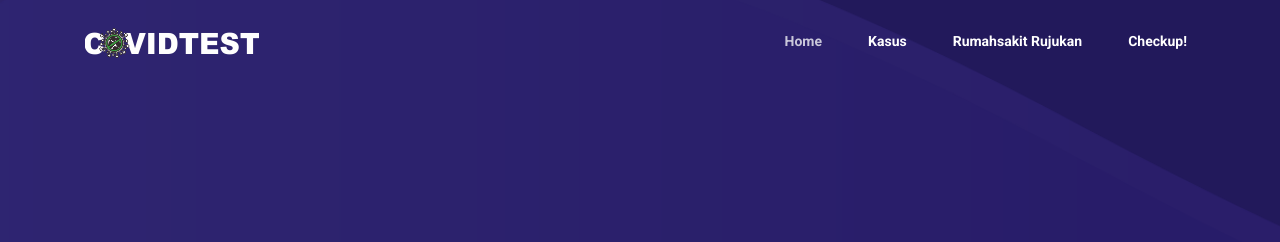
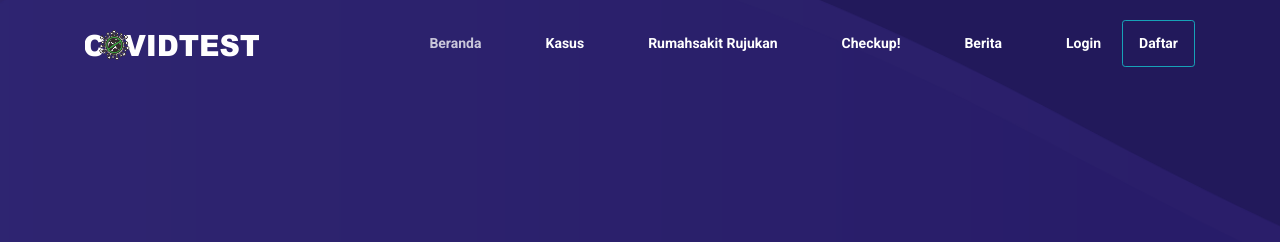
Before and after one commit to PAPATIRI/covid-test, a PHP site: page / in a window 1280 px wide. Shown: the top 242 px of the page. Run offline with PHP 8.4, Linux system fonts and the light colour scheme; some web fonts are replaced.

Commit message:
menambah item navbar login, berita,dafta

```diff
--- a/index.php
+++ b/index.php
@@ -31,10 +31,13 @@
           <!-- Collect the nav links, forms, and other content for toggling -->
           <div class="collapse navbar-collapse offset" id="navbarSupportedContent">
             <ul class="nav navbar-nav menu_nav justify-content-end">
-              <li class="nav-item active"><a class="nav-link" href="index.php">Home</a></li>
-              <li class="nav-item"><a class="nav-link" href="kasus.php">Kasus</a></li>
-              <li class="nav-item"><a class="nav-link" href="rumahsakit.php">Rumahsakit Rujukan</a></li>
-              <li class="nav-item"><a class="nav-link button-light navbar-light" href="checkup.php">Checkup!</a></li>
+              <li class="nav-item active btn btn-sm"><a class="nav-link" href="index.php">beranda</a></li>
+              <li class="nav-item btn btn-sm"><a class="nav-link" href="kasus.php">Kasus</a></li>
+              <li class="nav-item btn btn-sm"><a class="nav-link" href="rumahsakit.php">Rumahsakit Rujukan</a></li>
+              <li class="nav-item btn btn-sm"><a class="nav-link button-light navbar-light" href="checkup.php">Checkup!</a></li>
+              <li class="nav-item btn btn-sm"><a class="nav-link" href="berita.php">berita</a></li>
+              <li class="nav-item mr-1 btn btn-sm"><a class="nav-link" href="login.php">login</a></li>
+              <li class="nav-item btn btn-sm btn-outline-info"><a class="nav-link" href="daftar.php">daftar</a></li>
             </ul>
 
           </div>
```
Also changed, not shown: checkup-pertanyaan.php (+7 -4 lines), checkup.php (+7 -4 lines), kasus.php (+7 -4 lines), rumahsakit.php (+7 -4 lines).
